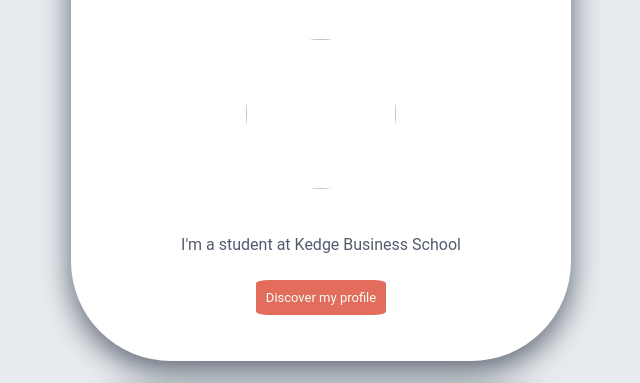
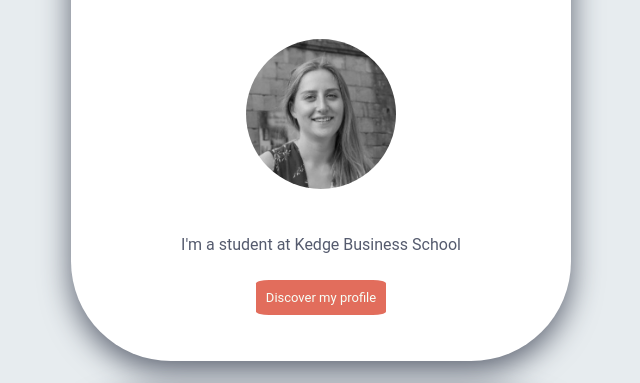
Before and after one commit to maxdestors/my-profile, a plain HTML site: page index.html in a window 1280 px wide. Shown: the part 358-741 px from the top of the page, without its empty margins (319-959 px from the left). Drawn offline with Linux system fonts and the light colour scheme.

Commit message:
Update index.html

```diff
--- a/index.html
+++ b/index.html
@@ -9,7 +9,7 @@
 	<div class="container">
 		<div class="card-white">
 			<h1>Hello, I'm Laurène !</h1>
-			<img id="leader" src="assets/profile-picture.jpg" width="150px">
+			<img id="leader" src="assets/profile-picture.png" width="150px">
 			<p>I'm a student at Kedge Business School</p>
 			<a href="https://www.linkedin.com/in/laurenebattisti/" target="_blank">Discover my profile</a>
 		</div>
```
